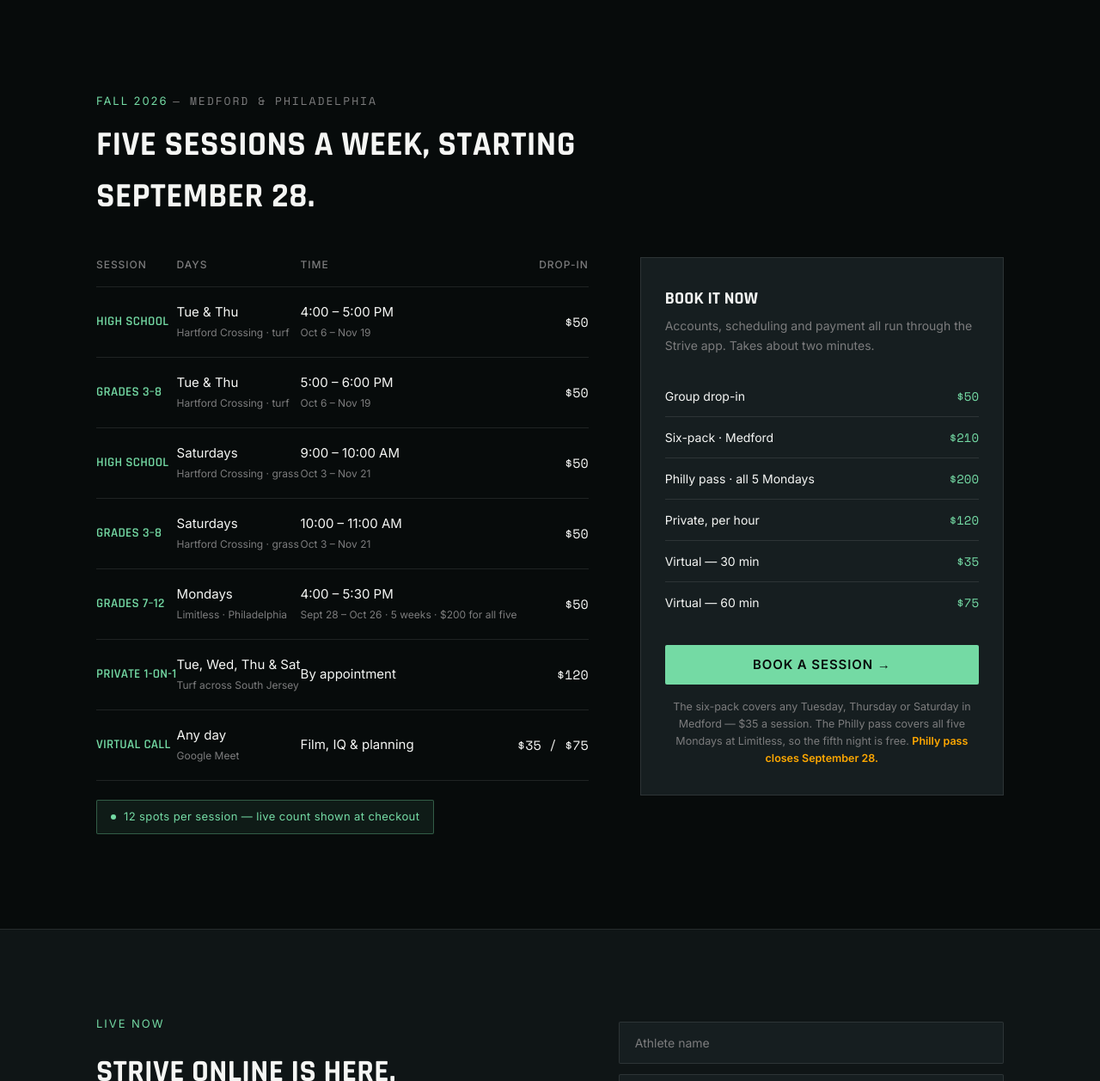
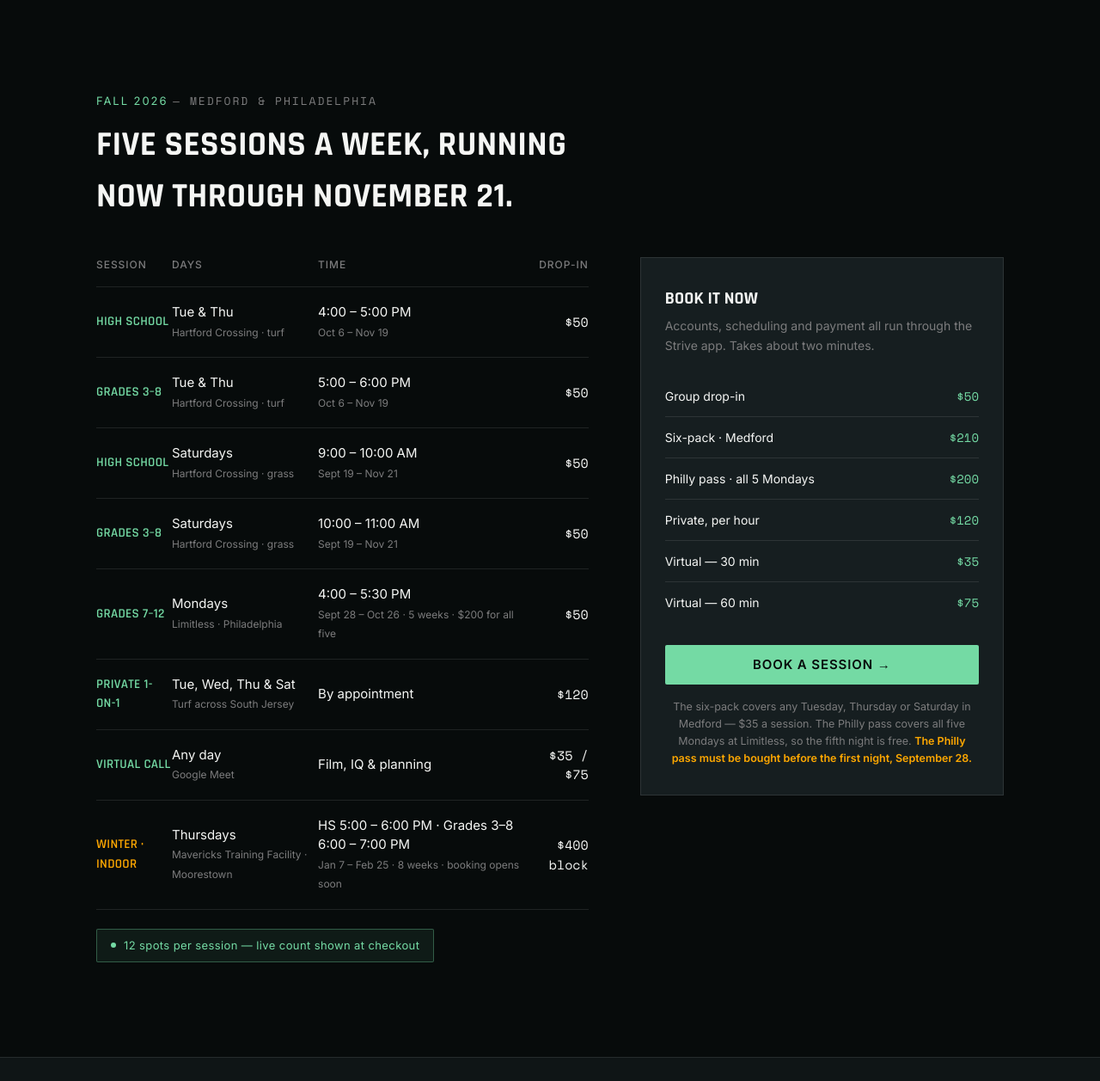
Before and after one commit to seanshelko3-svg/strive-lacrosse-academy, a website: page index.html in a window 1280 px wide. Shown: the part 2153-3410 px from the top of the page at 86% size. Drawn offline with nearby package versions, Linux system fonts and the light colour scheme.

Commit message:
Fix fall dates, add winter block.

```diff
--- a/index.html
+++ b/index.html
@@ -267,7 +267,7 @@
   <div class="wrap">
     <div class="section-head" style="margin-bottom:40px;">
       <div class="eyebrow">Fall 2026 <span class="mono">— Medford &amp; Philadelphia</span></div>
-      <h2>Five sessions a week, starting September 28.</h2>
+      <h2>Five sessions a week, running now through November 21.</h2>
     </div>
 
     <div class="bk-grid" id="book">
@@ -292,13 +292,13 @@
             <tr>
               <td class="level">High school</td>
               <td>Saturdays<br><span class="loc">Hartford Crossing · grass</span></td>
-              <td>9:00 – 10:00 AM<br><span class="loc">Oct 3 – Nov 21</span></td>
+              <td>9:00 – 10:00 AM<br><span class="loc">Sept 19 – Nov 21</span></td>
               <td class="price">$50</td>
             </tr>
             <tr>
               <td class="level">Grades 3–8</td>
               <td>Saturdays<br><span class="loc">Hartford Crossing · grass</span></td>
-              <td>10:00 – 11:00 AM<br><span class="loc">Oct 3 – Nov 21</span></td>
+              <td>10:00 – 11:00 AM<br><span class="loc">Sept 19 – Nov 21</span></td>
               <td class="price">$50</td>
             </tr>
             <tr>
@@ -319,6 +319,12 @@
               <td>Film, IQ &amp; planning</td>
               <td class="price">$35 / $75</td>
             </tr>
+            <tr>
+              <td class="level" style="color:var(--amber);">Winter · indoor</td>
+              <td>Thursdays<br><span class="loc">Mavericks Training Facility · Moorestown</span></td>
+              <td>HS 5:00 – 6:00 PM · Grades 3&ndash;8 6:00 – 7:00 PM<br><span class="loc">Jan 7 &ndash; Feb 25 · 8 weeks · booking opens soon</span></td>
+              <td class="price">$400 block</td>
+            </tr>
           </tbody>
         </table>
         <div class="bk-open"><span class="dot"></span> 12 spots per session — live count shown at checkout</div>
@@ -338,7 +344,7 @@
         <a href="https://strivelaxapp.com" class="btn btn-primary bk-cta">Book a session →</a>
         <p class="bk-fine">The six-pack covers any Tuesday, Thursday or Saturday in Medford &mdash; $35 a session.
         The Philly pass covers all five Mondays at Limitless, so the fifth night is free.
-        <b style="color:var(--amber)">Philly pass closes September 28.</b></p>
+        <b style="color:var(--amber)">The Philly pass must be bought before the first night, September 28.</b></p>
       </aside>
     </div>
   </div>
```
